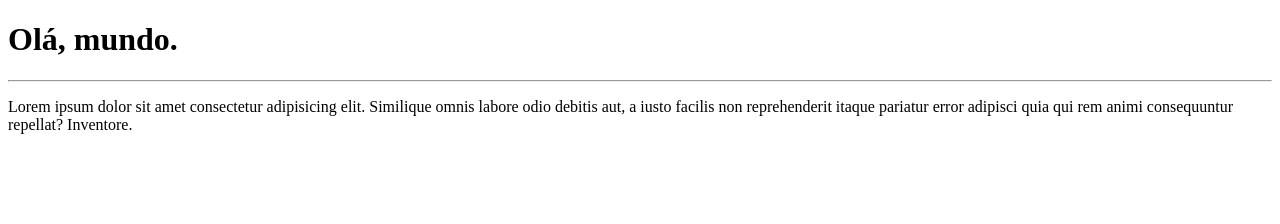
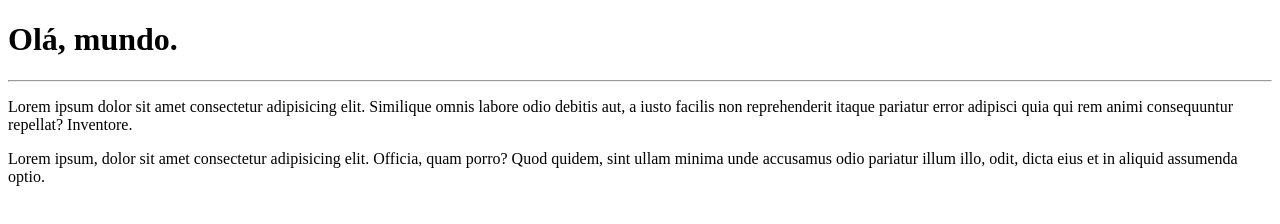
Before and after one commit to mtaveira/DigitalInovationOne, a plain HTML site: page site-exemplo/index.html in a window 1280 px wide. Drawn offline with Linux system fonts and the light colour scheme.

Commit message:
novo paragrafo em index.html

```diff
--- a/site-exemplo/index.html
+++ b/site-exemplo/index.html
@@ -10,5 +10,6 @@
     <h1>Olá, mundo.</h1>
     <hr>
     <p>Lorem ipsum dolor sit amet consectetur adipisicing elit. Similique omnis labore odio debitis aut, a iusto facilis non reprehenderit itaque pariatur error adipisci quia qui rem animi consequuntur repellat? Inventore.</p>
+    <p>Lorem ipsum, dolor sit amet consectetur adipisicing elit. Officia, quam porro? Quod quidem, sint ullam minima unde accusamus odio pariatur illum illo, odit, dicta eius et in aliquid assumenda optio.</p>
 </body>
 </html>
```
